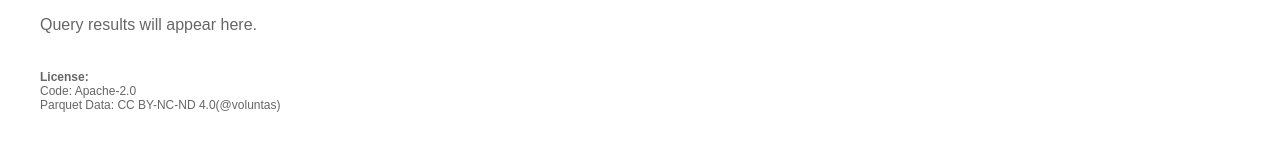
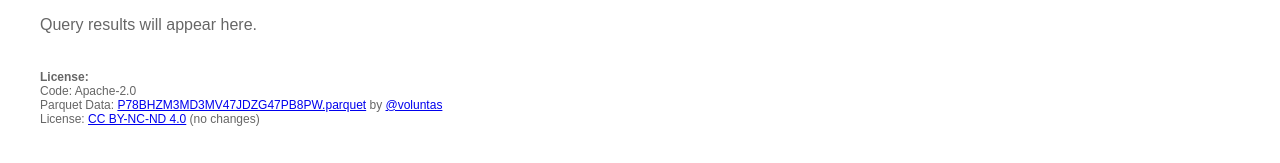
Before and after one commit to f4ah6o/duckdb_wasm_parquet.mbt, a plain HTML site: page index.html in a window 1280 px wide. Shown: the part 782-945 px from the top of the page. Drawn offline with Linux system fonts and the light colour scheme.

Commit message:
deploy page

```diff
--- a/index.html
+++ b/index.html
@@ -268,7 +268,12 @@ ORDER BY time_bucket ASC;</textarea>
     <div class="license-notice">
       <strong>License:</strong><br>
       Code: Apache-2.0<br>
-      Parquet Data: CC BY-NC-ND 4.0(@voluntas)
+      Parquet Data:
+      <a href="https://duckdb-wasm.shiguredo.jp/P78BHZM3MD3MV47JDZG47PB8PW.parquet">P78BHZM3MD3MV47JDZG47PB8PW.parquet</a>
+      by <a href="https://github.com/voluntas">@voluntas</a><br>
+      License:
+      <a href="https://creativecommons.org/licenses/by-nc-nd/4.0/">CC BY-NC-ND 4.0</a>
+      (no changes)
     </div>
   </div>
 
```
